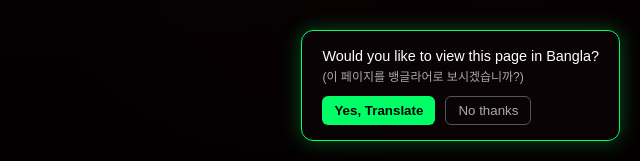
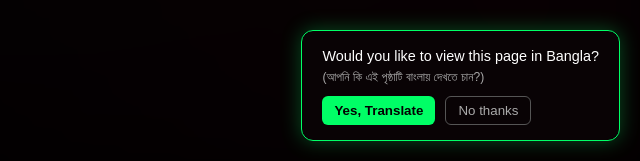
Before and after one commit to jakob747/onlyfandom.bd, a plain HTML site: page index.html in a window 1280 px wide. Shown: the part 639-800 px from the top of the page, 640-1280 px from the left. Drawn offline with nearby package versions, Linux system fonts and the light colour scheme; no server answers; a web font is replaced by a local one.

Commit message:
Update index.html

```diff
--- a/index.html
+++ b/index.html
@@ -430,7 +430,7 @@
 
   <!-- Bangla Auto-Translate Optional Popup -->
 <div id="bangla-translate-banner" style="display:none; position:fixed; bottom:20px; right:20px; background:rgba(10, 4, 6, 0.95); color:#fff; padding:15px 20px; border:1px solid #00ff66; border-radius:12px; z-index:99999; box-shadow:0 0 20px rgba(0,255,102,0.3); font-family:sans-serif; max-width:320px;">
-    <p style="margin:0 0 10px 0; font-size:0.9rem; line-height:1.4;">Would you like to view this page in Bangla? <br><small style="color:#aaa;">(이 페이지를 뱅글라어로 보시겠습니까?)</small></p>
+    <p style="margin:0 0 10px 0; font-size:0.9rem; line-height:1.4;">Would you like to view this page in Bangla? <br><small style="color:#aaa;">(আপনি কি এই পৃষ্ঠাটি বাংলায় দেখতে চান?)</small></p>
     <div style="display:flex; gap:10px;">
         <button id="accept-bangla" style="background:#00ff66; color:#030102; border:none; padding:6px 12px; border-radius:6px; font-weight:bold; cursor:pointer;">Yes, Translate</button>
         <button id="dismiss-bangla" style="background:transparent; color:#aaa; border:1px solid #555; padding:6px 12px; border-radius:6px; cursor:pointer;">No thanks</button>
```
